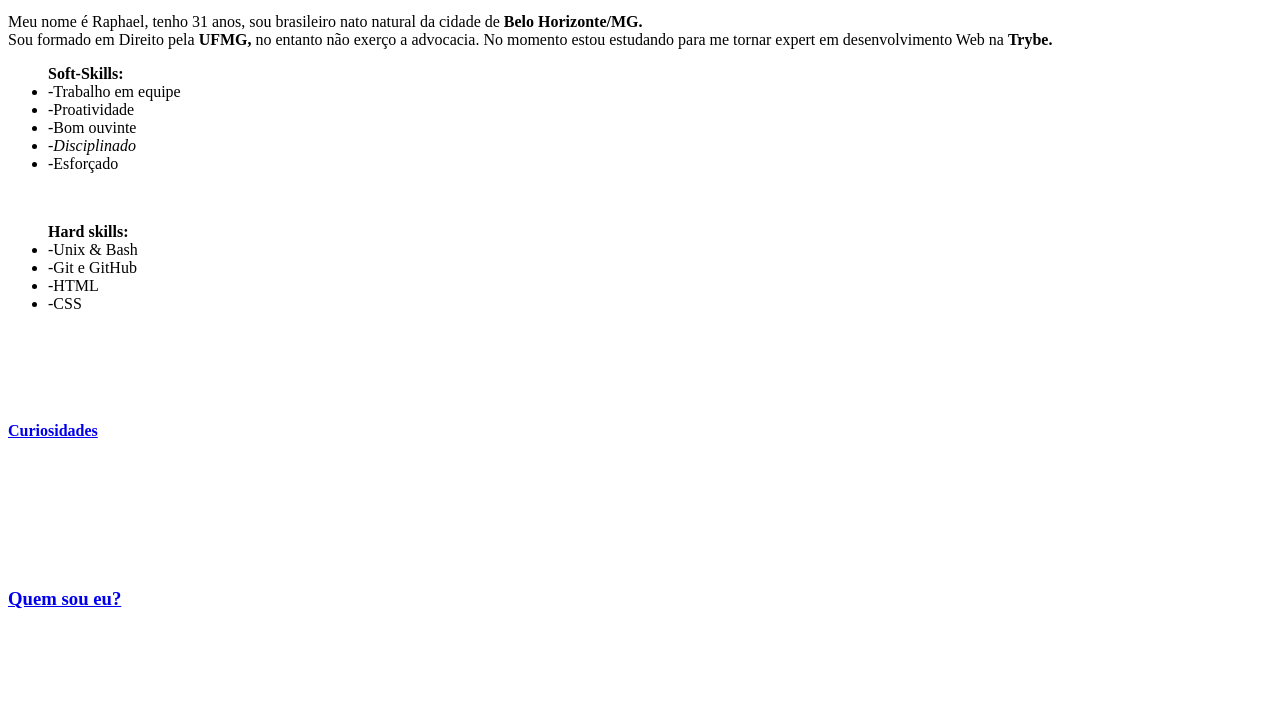
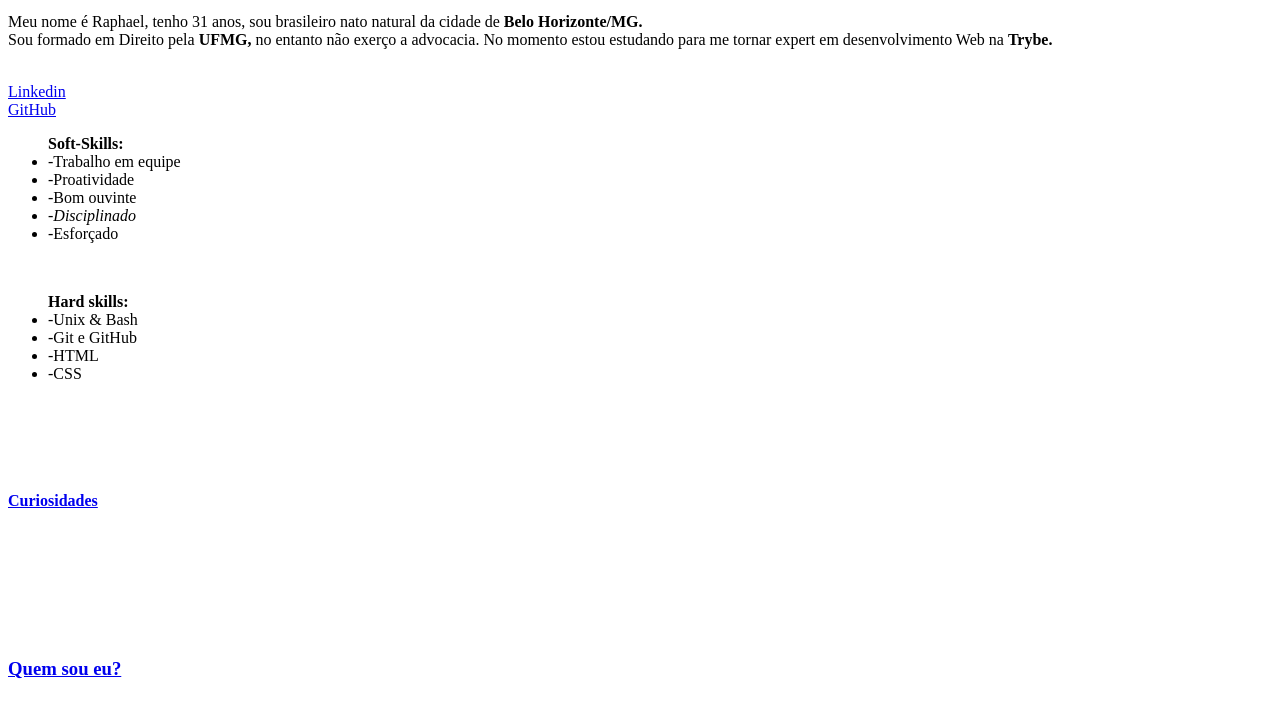
Before and after one commit to RaphaelFernandesEA/RaphaelFernandesEA.github.io, a plain HTML site: page index.html in a window 1280 px wide. Shown: the part 65-782 px from the top of the page. Drawn offline with Linux system fonts and the light colour scheme.

Commit message:
Adiciona foto ao portifólio e links para Linkedin e GitHub

```diff
--- a/index.html
+++ b/index.html
@@ -21,6 +21,10 @@
         <br>
         Sou formado em Direito pela <strong>UFMG,</strong> no entanto não exerço a advocacia. No momento estou estudando para me tornar expert em desenvolvimento Web na <strong>Trybe.</strong>
     </p>
+    <br>
+    <a href="https://www.linkedin.com/in/raphael-fernandes-b867ba85/" target="_blank">Linkedin</a>
+    <br>
+    <a href="https://github.com/RaphaelFernandesEA" target="_blank">GitHub</a>
     <ul id="soft-skills"> <strong>Soft-Skills:</strong>
         <li>-Trabalho em equipe</li>
         <li>-Proatividade</li>
```
Also changed, not shown: 1 other file.
